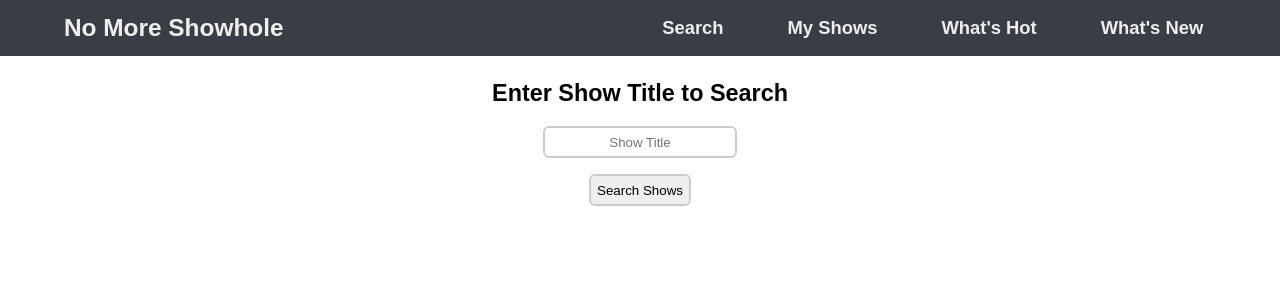
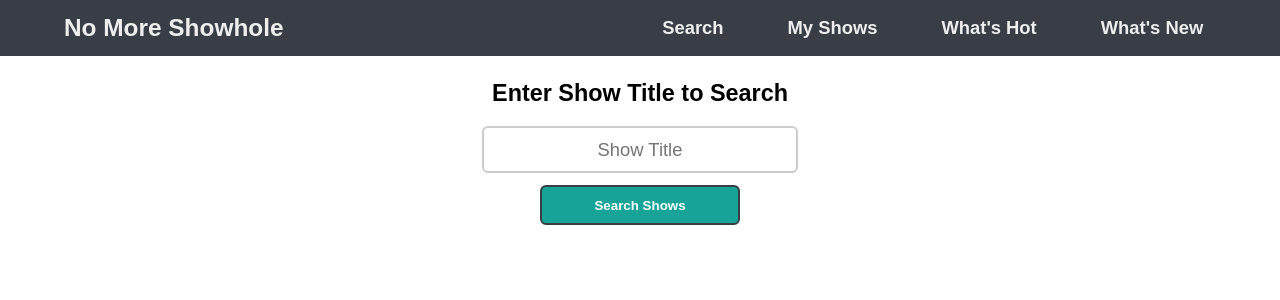
Before and after one commit to mikesnacki/what-to-watch, a React (Create React App) app: page / in a window 1280 px wide. Shown: the top 300 px of the page. Built offline with nearby package versions, Linux system fonts and the light colour scheme.

Commit message:
changed formatting

```diff
--- a/src/App.css
+++ b/src/App.css
@@ -59,6 +59,7 @@ p, a{
 
 input, textarea {
   display: block;
+  font-size: calc(0.5vw + 12px);
 }
 
 
@@ -220,6 +221,35 @@ input, textarea {
   padding: 0.8vh;
 }
 
+.search input{
+  width: 300px;
+  height:30px;
+}
+
+.search img{
+  width: 60px;
+}
+
+.button-search{
+  margin-top: 0.5vh;
+  width: 200px;
+  height: 40px;
+  background-color: #17A398;
+  color: white;
+  font-weight: bold;
+  border: 2px solid #393e46;
+}
+
+.button-search:hover{
+  background-color: #fff;
+  border:2px solid #17A398;
+  color: #393e46;
+}
+
+.button-search:active:after{
+  background-color: #17A398;
+}
+
 .show-details{
   margin: 2vh auto;
   background-color: #e0e0e0;
--- a/src/components/search.js
+++ b/src/components/search.js
@@ -60,6 +60,7 @@ export default function Search() {
                 />
                 <button
                     type="button"
+                    className="button-search"
                     onClick={() => fetchData(query.replace(/\s+/g, '-').toLowerCase())}
                 >
                     Search Shows
```
